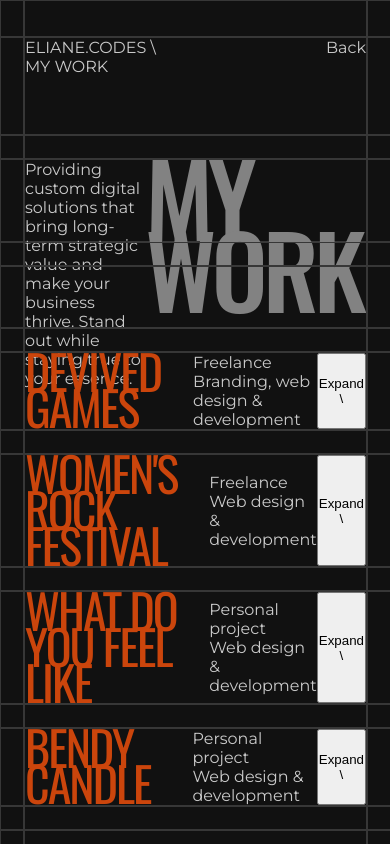
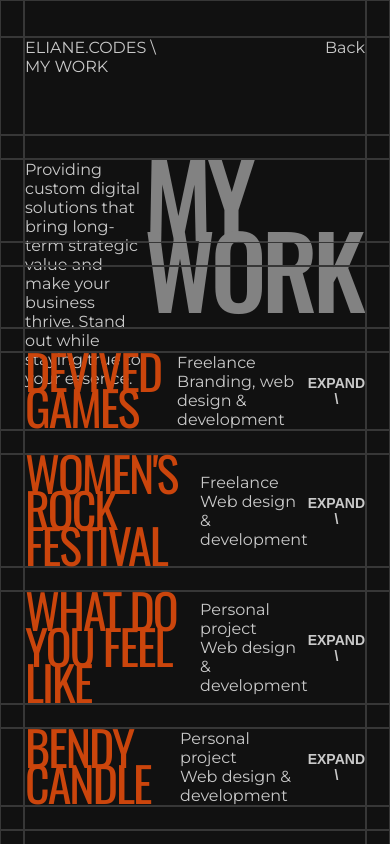
Before and after one commit to ElianeV/eliane.codes, a Next.js app: page /my-work in a window 390 px wide. Shown: the top 844 px of the page. Built offline with nearby package versions, Linux system fonts and the light colour scheme.

Commit message:
Project container contents tablet responsive

```diff
--- a/app/components/project-dropdown-tablet.js
+++ b/app/components/project-dropdown-tablet.js
@@ -26,35 +26,30 @@ function ProjectDropdownTablet({
           <h2 className={`${styles.projecttitleTablet} ${oswald.className}`}>
             {name}
           </h2>
-          <p className={styles.projectinfo}>
+          <p className={styles.projectinfoTablet}>
             {type}
             <br />
             {role}
           </p>
           <button
+            className={`${styles.projectButtonTablet} ${styles.underline}`}
             onClick={() => {
               setDD(!DD);
             }}
           >
-            Expand \
+            EXPAND \
           </button>
-          {/* <a
-            className={`${styles.projectlink} ${styles.underline}`}
-            href={url}
-            target="_blank"
-          >
-            {linktext}
-          </a> */}
         </div>
         <div className={`${DD ? styles.block : styles.hidden}`}>
-          <img className={styles.projectimage} src={img} alt={alt} />
+          <div>
+            <img className={styles.projectimageTablet} src={img} alt={alt} />
+          </div>
 
           <div style={{ marginLeft: "32px" }}>
             <h3>ABOUT</h3>
-            <p style={{ paddingTop: "16px", maxWidth: "400px" }}>{about}</p>
-          </div>
-          <div style={{ marginLeft: "32px", maxWidth: "200px" }}>
-            <h3>STACK</h3>
+            <p style={{ paddingTop: "16px" }}>{about}</p>
+
+            <h3 style={{ marginTop: "32px" }}>STACK</h3>
             <p style={{ paddingTop: "16px" }}>
               <span style={{ textDecoration: "underline" }}>Design:</span>
               <br />
@@ -65,6 +60,13 @@ function ProjectDropdownTablet({
               <br />
               {developmentstack}
             </p>
+            <a
+              className={`${styles.projectlinkTablet} ${styles.underline}`}
+              href={url}
+              target="_blank"
+            >
+              {linktext}
+            </a>
           </div>
         </div>
       </div>
--- a/app/components/work-tablet.js
+++ b/app/components/work-tablet.js
@@ -49,7 +49,7 @@ const WorkTablet = () => {
         className={styles.borderdelay0}
         style={{ display: "flex", justifyContent: "space-between" }}
       >
-        <p style={{ maxWidth: "400px" }}>
+        <p style={{ maxWidth: "350px" }}>
           Providing custom digital solutions that bring long-term strategic
           value and make your business thrive. Stand out while staying true to
           your essence.
--- a/app/page.module.css
+++ b/app/page.module.css
@@ -189,7 +189,6 @@
 }
 
 .projectcontainerTablet {
-  cursor: pointer;
 }
 
 .titlecontainer {
@@ -218,18 +217,43 @@
   font-weight: 400;
 }
 
+.projectButtonTablet {
+  font-size: 14px;
+  background: none;
+  border: none;
+  outline: none;
+  box-shadow: none;
+  color: #cacaca;
+  cursor: pointer;
+  margin: auto 0 auto auto;
+  font-weight: bold;
+}
+
 .projectinfo {
-  margin-left: 32px;
   margin: auto 0 auto 32px;
+}
+.projectinfoTablet {
+  margin: auto 0 auto 16px;
 }
 
 .projectlink {
   margin: auto 0 auto auto;
   font-weight: bold;
 }
+.projectlinkTablet {
+  font-weight: bold;
+  font-size: 20px;
+  margin-top: 32px;
+  display: inline-block;
+  float: right;
+}
 
 .projectimage {
   width: 400px;
+}
+.projectimageTablet {
+  width: 260px;
+  height: auto;
 }
 
 .block {
```
